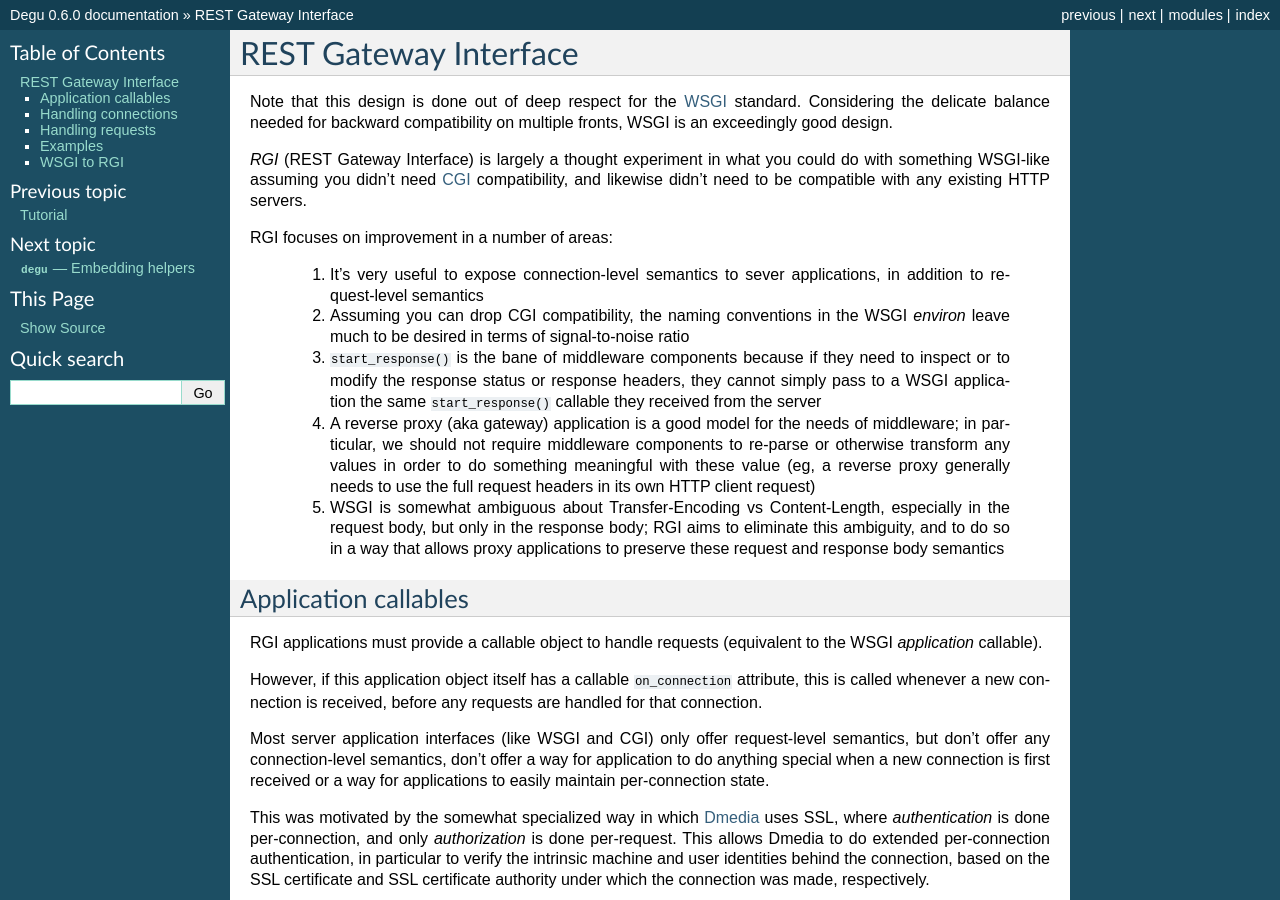
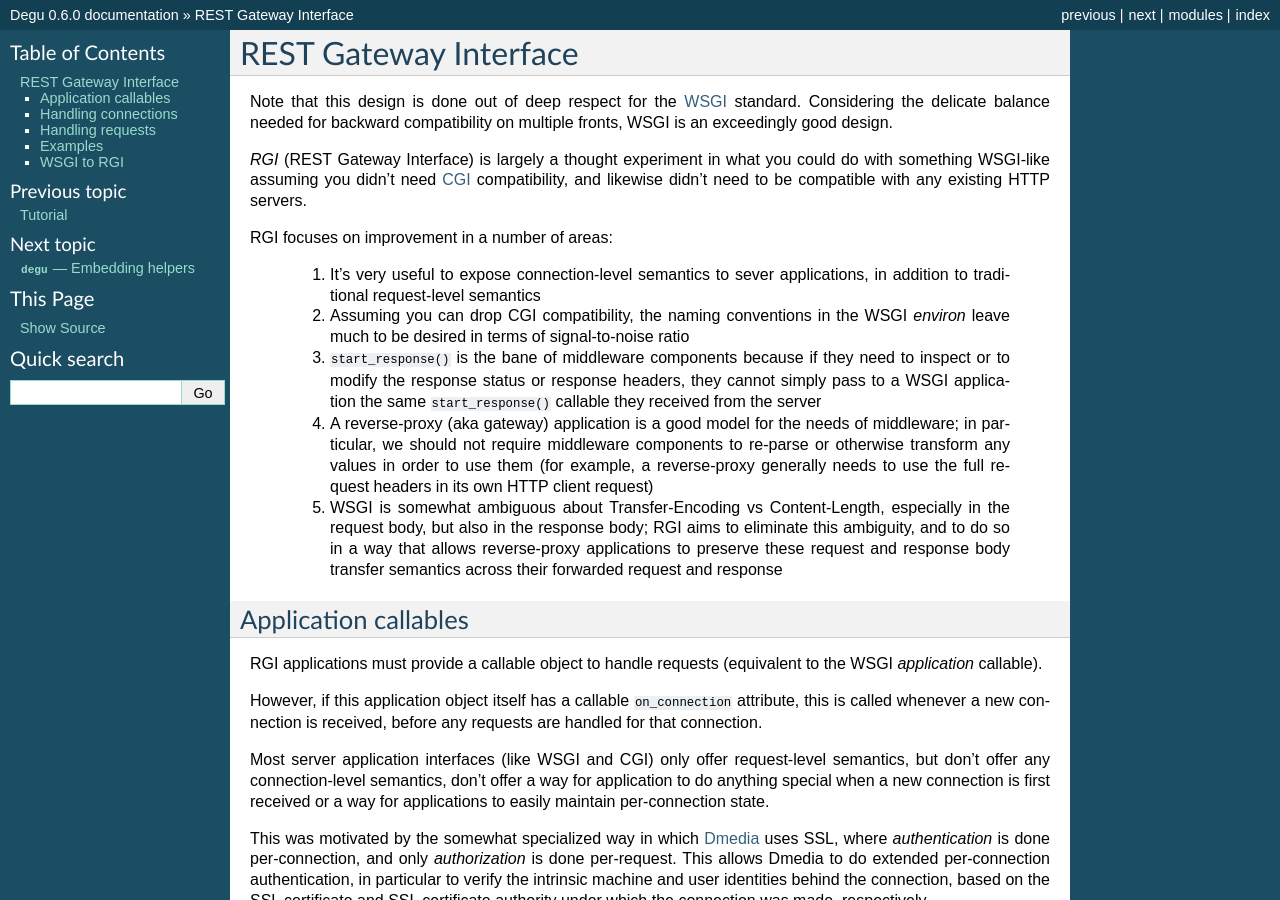
Before and after one commit to json420/degu, a Sphinx documentation site: the page built from doc/rgi.rst, in a window 1280 px wide and 900 px high. Built offline with Sphinx 7.4.7, drawn with Linux system fonts in a browser that asks for light colours.

Commit message:
fix some typos in rgi.rst, clarify a few things

```diff
--- a/doc/rgi.rst
+++ b/doc/rgi.rst
@@ -12,7 +12,7 @@ likewise didn't need to be compatible with any existing HTTP servers.
 RGI focuses on improvement in a number of areas:
 
     1. It's very useful to expose connection-level semantics to sever
-       applications, in addition to request-level semantics
+       applications, in addition to traditional request-level semantics
 
     2. Assuming you can drop CGI compatibility, the naming conventions in the
        WSGI *environ* leave much to be desired in terms of signal-to-noise ratio
@@ -22,16 +22,17 @@ RGI focuses on improvement in a number of areas:
        headers, they cannot simply pass to a WSGI application the same
        ``start_response()`` callable they received from the server
 
-    4. A reverse proxy (aka gateway) application is a good model for the needs
+    4. A reverse-proxy (aka gateway) application is a good model for the needs
        of middleware; in particular, we should not require middleware components
-       to re-parse or otherwise transform any values in order to do something
-       meaningful with these value (eg, a reverse proxy generally needs to use
-       the full request headers in its own HTTP client request)
+       to re-parse or otherwise transform any values in order to use them (for
+       example, a reverse-proxy generally needs to use the full request headers
+       in its own HTTP client request)
 
     5. WSGI is somewhat ambiguous about Transfer-Encoding vs Content-Length,
-       especially in the request body, but only in the response body; RGI aims
-       to eliminate this ambiguity, and to do so in a way that allows proxy
-       applications to preserve these request and response body semantics
+       especially in the request body, but also in the response body; RGI aims
+       to eliminate this ambiguity, and to do so in a way that allows
+       reverse-proxy applications to preserve these request and response body
+       transfer semantics across their forwarded request and response
 
 
 
```
